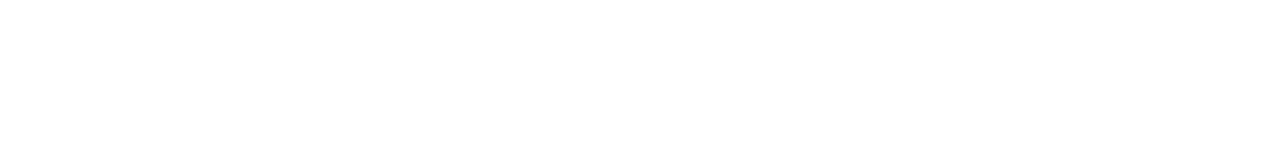
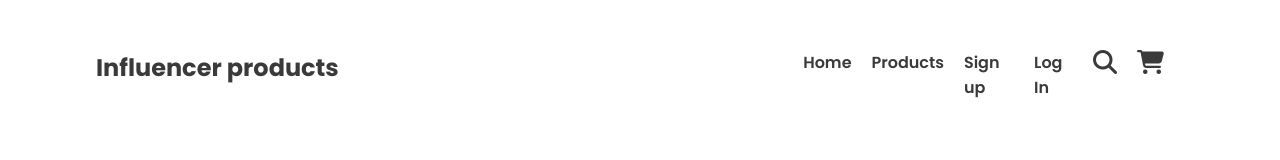
Before and after one commit to muradwp99/influencerGearAssignment02, a plain HTML site: page index.html in a window 1280 px wide. Drawn offline with Linux system fonts and the light colour scheme.

Commit message:
first part done

```diff
--- a/index.html
+++ b/index.html
@@ -4,9 +4,28 @@
     <meta charset="UTF-8">
     <meta http-equiv="X-UA-Compatible" content="IE=edge">
     <meta name="viewport" content="width=device-width, initial-scale=1.0">
-    <title>Document</title>
+    <link rel="stylesheet" href="style.css">
+    <script src="https://kit.fontawesome.com/5d69727819.js" crossorigin="anonymous"></script>
+    <title>influencer Gear Assignment 02</title>
 </head>
 <body>
+    <section class="nav-section">
+        <header>
+            <div class="logo-name">
+                <h3>Influencer products</h3>
+            </div>
+            <div class="navbar">
+                <ul>
+                    <li><a href="http://" target="_blank" rel="noopener noreferrer">Home</a></li>
+                    <li><a href="http://" target="_blank" rel="noopener noreferrer">Products</a></li>
+                    <li><a href="http://" target="_blank" rel="noopener noreferrer">Sign up</a></li>
+                    <li><a href="http://" target="_blank" rel="noopener noreferrer">Log In</a></li>
+                    <li><a href="http://" target="_blank" rel="noopener noreferrer"><i class="fas fa-search"></i></a></li>
+                    <li><a href="http://" target="_blank" rel="noopener noreferrer"><i class="fas fa-shopping-cart"></i></a></li>
+                </ul>
+            </div>
+        </header>
+    </section>
 
 </body>
 </html>
--- /dev/null
+++ b/style.css
@@ -0,0 +1,40 @@
+@import url('https://fonts.googleapis.com/css2?family=Inter:wght@200;300;400;500&family=Poppins:wght@200;500;600;700;800&family=Roboto:wght@100;300;400;500&display=swap');
+*{
+    box-sizing:border-box;
+    margin:0;
+    padding:0;
+    font-family: "poppins", sans-serif;
+}
+.nav-section{
+    width:85%;
+    margin: auto;
+    color:#3A3A3A;
+
+}
+header{
+    display:grid;
+    grid-template-columns: 65% 35%;
+    padding-top:50px;
+}
+.logo-name h3{
+    font-weight: 700;
+    font-size:24px;
+}
+.navbar ul{
+    display:flex;
+
+}
+.navbar ul li{
+    margin-right: 20px;
+    list-style: none;
+}
+.navbar ul li a{
+    text-decoration: none;
+    font-weight:600;
+    font-size: 16px;
+    color:#3A3A3A;
+}
+.navbar ul li a i{
+    font-size:24px;
+    font-weight:600;
+}
```
Also changed, not shown: img/trolley.png (added).
